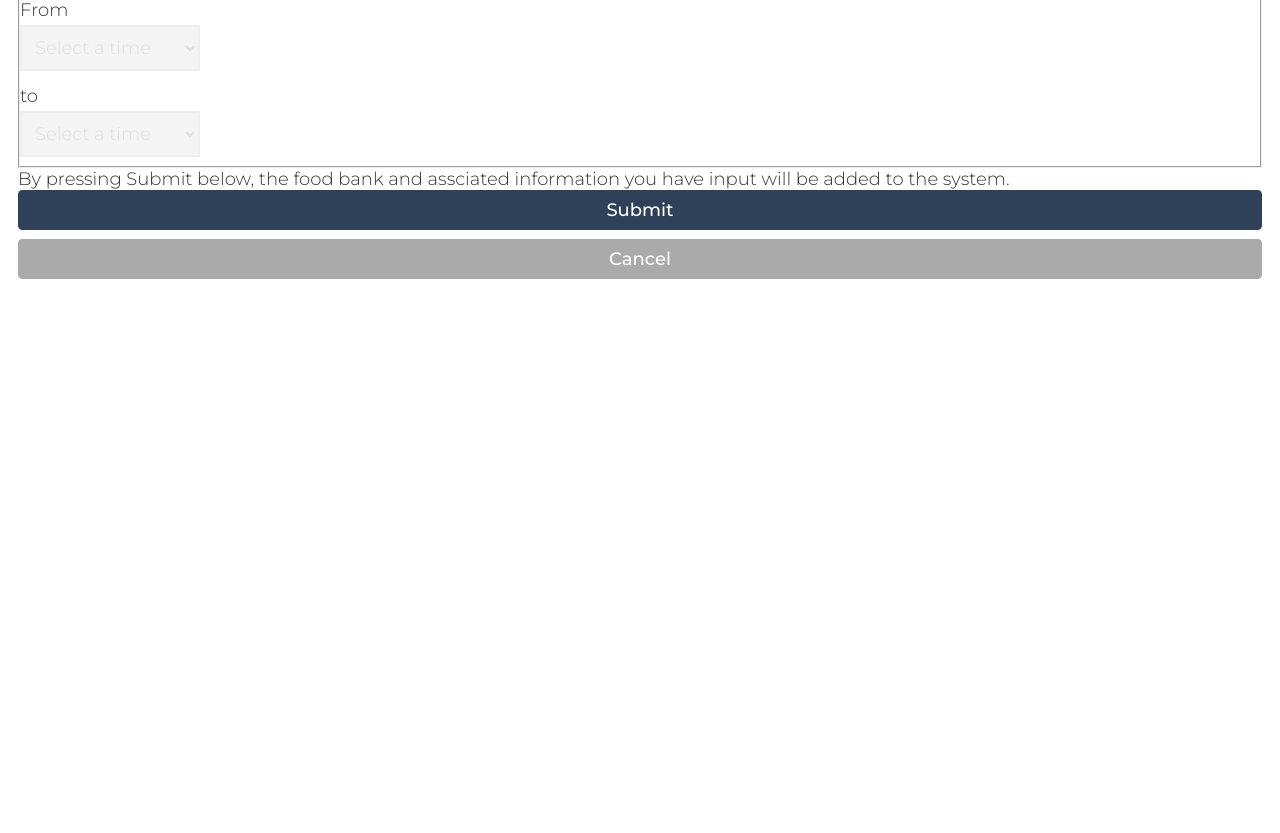
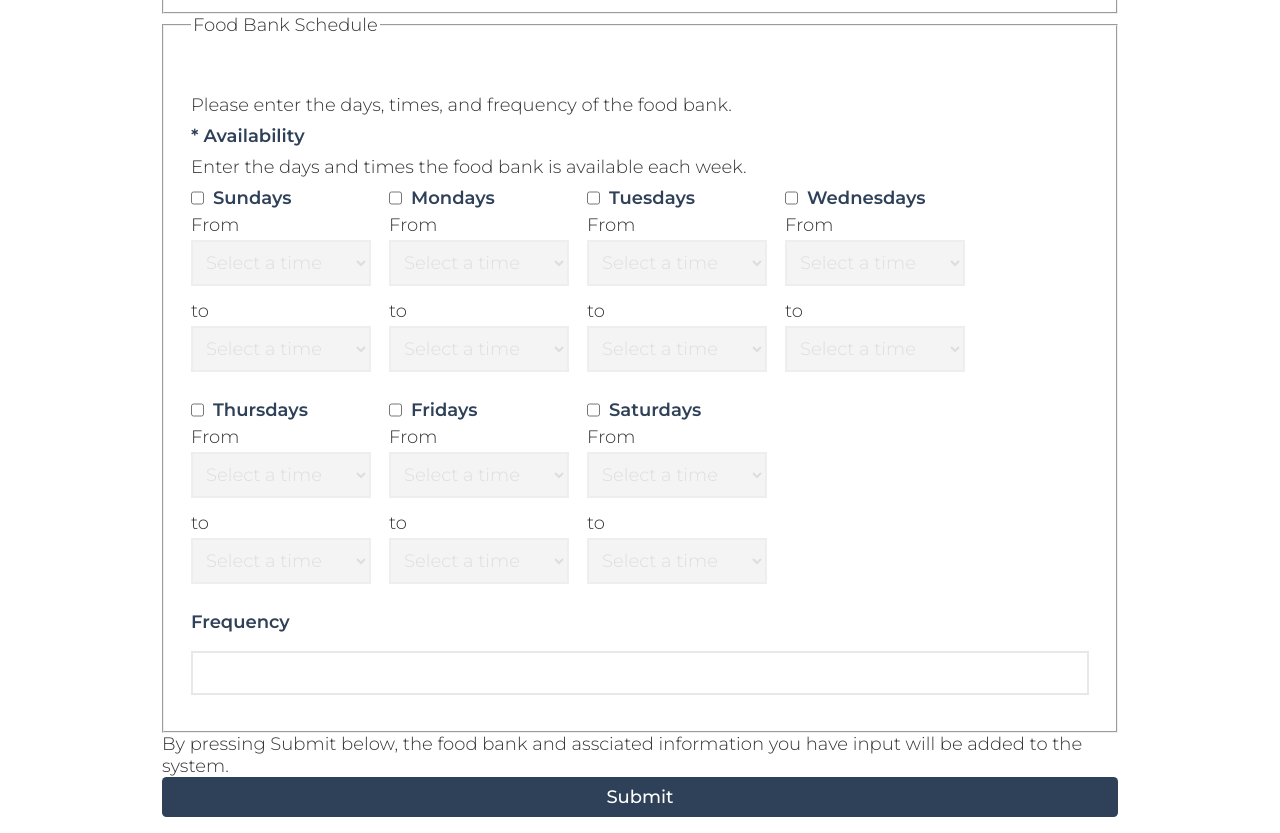
Before and after one commit to lpowell2/FUMC-FB, a PHP site: page /GwynethsGift/registerFoodBank.php in a window 1280 px wide. Shown: the part 1622-2455 px from the top of the page. Before the commit the page ends 1901 px from the top, so only its background shows below. Run offline with PHP 8.4, Linux system fonts and the light colour scheme.

Commit message:
Add Food Bank Updates
-Fixed constructor bugs
-Fixed parameter bugs for creating Person objects
-Fixed bugs with registerFoodBank

Ongoing bug with availability from reused code, need to fix passing array to passing string?

```diff
--- a/addFoodBankForm.php
+++ b/addFoodBankForm.php
@@ -44,7 +44,7 @@ function buildSelect($name, $disabled=false, $selected=null) {
 ?>
 
 <h1>Add a Food Bank</h1>
-<main class="addfb-form">
+<main class="general">
     <form class="addfb-form" method="post">
         <h2>Food Bank Information Form</h2>
         <p>Please fill out each section of the following form to add a new food bank.</p>
@@ -267,6 +267,9 @@ function buildSelect($name, $disabled=false, $selected=null) {
                     <!-- <input type="text" id="saturdays-end" name="saturdays-end" pattern="([1-9]|10|11|12):[0-5][0-9]([aApP][mM])" placeholder="Ex. 4:00PM" disabled> -->
                     <p id="saturdays-range-error" class="hidden error">Start time must come before end time.</p>
                 </div>
+
+                <label for="frequency">Frequency</label>
+                <input type="text" id="frequency" name="frequency">
             </div>
 
         </fieldset>
--- a/database/dbPersons.php
+++ b/database/dbPersons.php
@@ -19,6 +19,7 @@ include_once(dirname(__FILE__).'/../domain/Person.php');
 
 /*
  * add a person to dbPersons table: if already there, return false
+ * essentially creating a new Person object
  */
 
 function add_person($person) {
@@ -85,12 +86,13 @@ function add_person($person) {
             $person->get_profile_pic() . '","' .
             $person->is_password_change_required() . '","' .
             $person->get_gender() . '","' .
+
+            //info added for food banks, some is saved in reused fields above
             $person->get_address2() . '","' .
             $person->get_county() . '","' .
             $person->get_website() . '","' .
             $person->get_altServices() . '","' .
-            $person->get_tag() . '","' .
-
+            $person->get_tag() .
             '");'
         );
         mysqli_close($con);
@@ -140,8 +142,10 @@ function retrieve_person($id) {
 //    mysqli_close($con);
     return $thePerson;
 }
+
+
 // Name is first concat with last name. Example 'James Jones'
-// return array of Persons.
+// return array of Persons matching input full name
 function retrieve_persons_by_name ($name) {
 	$persons = array();
 	if (!isset($name) || $name == "" || $name == null) return $persons;
--- a/domain/Person.php
+++ b/domain/Person.php
@@ -87,8 +87,7 @@ class Person {
 	private $mustChangePassword;
 	private $gender;
 
-	//constructor had to be modified, can be found starting at line 221
-
+	//Person constructor; also construct food banks
 	function __construct($f, $l, $v, $a, $c, $s, $z, $pp,
 			$p1, $p1t, $p2, $p2t, $e,
 			$ts, $comp, $cam, $tran, $cn, $cpn, $rel,
@@ -144,7 +143,7 @@ class Person {
 
 		$this->status = $st;
 
-		if ($av == "")
+		if ($av)
 			$this->availability = array();
 		else
 			$this->availability = explode(',', $av);
--- a/index.php
+++ b/index.php
@@ -25,7 +25,7 @@
 <html>
     <head>
         <?php require('universal.inc'); ?>
-        <title>Gwyneth's Gift VMS | Dashboard</title>
+        <title>Hunger Actions Coalition VMS | Dashboard</title>
     </head>
     <body>
         <?php require('header.php'); ?>
--- a/registerFoodBank.php
+++ b/registerFoodBank.php
@@ -61,7 +61,7 @@
 
             $errors = false;
             if (!wereRequiredFieldsSubmitted($args, $required)) {
-                $errors = true;
+
             }
 
 
@@ -108,6 +108,7 @@
                 echo 'bad tag';
             }
 
+            $startDate = $args['frequency'];
 
             $days = array('sundays', 'mondays', 'tuesdays', 'wednesdays', 'thursdays', 'fridays', 'saturdays');
             $availability = array();
@@ -191,20 +192,20 @@
 
 
             // need to incorporate availability here
-            $newperson = new Person($fbname, "", 'portland',
+            $newperson = new Person($fbName, " ", 'portland',
                 $address, $city, $state, $zipcode, "",
                 $phone, null, null, null, null,
                 null, null, "", "", "", "", "",
                 "", "volunteer", 'Active', null, "food bank", null,
                 null, null, null, null,
                 $availability, '', '',
-                null, $startDate, null, $notes, $password,
+                null, $startDate, null, $notes, "",
                 $sundaysStart, $sundaysEnd, $mondaysStart, $mondaysEnd,
                 $tuesdaysStart, $tuesdaysEnd, $wednesdaysStart, $wednesdaysEnd,
                 $thursdaysStart, $thursdaysEnd, $fridaysStart, $fridaysEnd,
                 $saturdaysStart, $saturdaysEnd, 0, "",
 
-                $address2, $county, $website, $altservices, $tag
+                $address2, $county, $website, $altServices, $tag
             );
 
             $result = add_Person($newperson);
```
